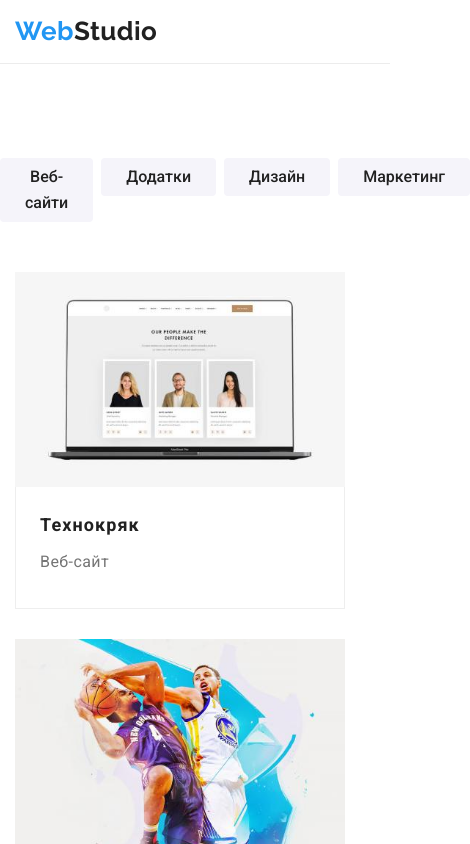
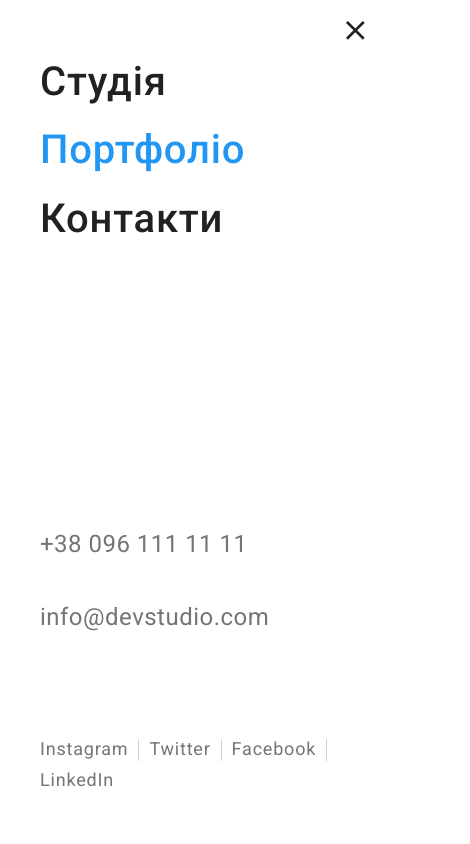
Before and after one commit to KSS1989/goit-markup-hw-08, a plain HTML site: page portfolio.html in a window 390 px wide. Shown: the top 844 px of the page, 470 px wide, since content can reach past the window. Drawn offline with nearby package versions, Linux system fonts and the light colour scheme.

Commit message:
mobile finish

```diff
--- a/portfolio.html
+++ b/portfolio.html
@@ -17,18 +17,26 @@
   <header class="page-header">
     <div class="conteiner conteiner__header">
       <nav class="nav">
-        <a class="logo" href="./index.html"><span class="web">Web</span>Studio</a>
+        <a class="logo" href="./index.html">
+          <span class="web">Web</span>Studio</a>
+
+
+        <button type="button" class="button-open js-open-menu" aria-controls="mobile">
+          <svg class="burgger-icon">
+            <use href="./images/mobile-menu.svg#icon-menu"></use>
+          </svg>
+        </button>
+
+
         <ul class="nav__list ">
           <li class="nav__item">
-
-            <a href="./index.html" class="nav__sate ">Студія</a>
-
+            <div class="current">
+              <a href="./index.html" class=" nav__sate nav__sate-current">Студія</a>
+            </div>
           </li>
           <li class="nav__item">
-            <div class="current">
-              <a href="./portfolio.html" class="nav__sate nav__sate-current">Портфоліо
-              </a>
-            </div>
+            <a href="./portfolio.html" class="nav__sate">Портфоліо
+            </a>
           </li>
           <li class="nav__item">
             <a href="#contacts" class="nav__sate">Контакти
@@ -430,6 +438,55 @@
       </div>
     </div>
   </footer>
+  <div class="mobile js-menu-container is-open mobile-none" id="mobile">
+    <ul class="mobile__list ">
+      <li class="mobile__item">
+        <div class="current">
+          <a href="./index.html" class="mobile__sate">Студія</a>
+        </div>
+      </li>
+      <li class="mobile__item">
+        <a href="./portfolio.html" class="mobile__sate nav__sate-current">Портфоліо
+        </a>
+      </li>
+      <li class="mobile__item">
+        <a href="#contacts" class="mobile__sate">Контакти
+        </a>
+      </li>
+    </ul>
+    <ul class="mobile-header">
+
+      <li class="mobile-header__item">
+        <a href="tel:+380961111111" class="mobile-header__link">
+          +38 096 111 11 11</a>
+      </li>
+      <li class="mobile-header__item">
+        <a href="mailto:info@devstudio.com" class="mobile-header__link">
+          info@devstudio.com</a>
+      </li>
+    </ul>
+    <ul class="mobile-social-list">
+      <li class="mobile-social-list__item">
+        <a href="https://instagram.com" class="mobile-social-list__link mobile-social-list__link-bottom">Instagram</a>
+      </li>
+      <li class="mobile-social-list__item">
+        <a href="https://twitter.com" class="mobile-social-list__link mobile-social-list__link-bottom">Twitter</a>
+      </li>
+      <li class="mobile-social-list__item">
+        <a href="https://facebook.com" class="mobile-social-list__link mobile-social-list__link-bottom">Facebook</a>
+      </li>
+      <li class="mobile-social-list__item">
+        <a href="https://linkedin.com" class="mobile-social-list__link mobile-social-list__link-bottom">LinkedIn</a>
+      </li>
+    </ul>
+    <button type="button" class="mobile__button-close js-close-menu">
+      <svg class="mobile-close-icon">
+        <use href="./images/mobile-menu.svg#icon-close"></use>
+      </svg>
+    </button>
+
+  </div>
+  <script src="./js/mobile.js"></script>
 
 </body>
 
--- a/sass/components/_mobile-menu.scss
+++ b/sass/components/_mobile-menu.scss
@@ -1,6 +1,3 @@
-.mobile.mobile-none {
-  display: none;
-}
 .mobile {
   position: fixed;
   top: 0;
@@ -17,6 +14,7 @@
   overflow-y: scroll;
   font-size: 40px;
   letter-spacing: 0.02em;
+  transform: translateX(100%);
   @media screen and (min-width: 768px) {
     display: none;
   }
@@ -36,7 +34,9 @@
     margin-bottom: 32px;
   }
 }
-
+.mobile.is-open {
+  transform: translateX(0);
+}
 .mobile-header {
   margin-top: auto;
   margin-bottom: 64px;
@@ -109,6 +109,8 @@
   right: 15px;
   width: 40px;
   height: 40px;
+  padding: 0;
+  margin: 0;
   border: none;
   background: $fon-color;
   fill: currentColor;
@@ -120,7 +122,7 @@
     display: none;
   }
 }
-.mobile-close {
+.mobile__button-close {
   position: absolute;
   padding: 0;
   margin: 0;
--- a/sass/components/_modal.scss
+++ b/sass/components/_modal.scss
@@ -14,11 +14,6 @@
   overflow-y: scroll;
   background-color: rgba(0, 0, 0, 0.2);
   transition: opacity 250ms $time-animacion;
-  @media screen and (max-width: 767px) {
-    padding-top: 93px;
-    padding-left: 15px;
-    padding-right: 15px;
-  }
 }
 
 .modal {
--- a/sass/components/portfolio/_button-portfolio.scss
+++ b/sass/components/portfolio/_button-portfolio.scss
@@ -3,7 +3,6 @@
   padding-bottom: 6px;
   padding-left: 25px;
   padding-right: 25px;
-
   font-family: inherit;
   font-weight: 500;
   font-size: 16px;
@@ -25,10 +24,20 @@
   }
   &-list {
     display: flex;
-    justify-content: center;
+
+    @media screen and (max-width: 767px) {
+      flex-wrap: wrap;
+    }
+    @media screen and (min-width: 768px) {
+      flex-wrap: nowrap;
+      justify-content: center;
+    }
   }
 
   &-item:not(:last-child) {
     margin-right: 8px;
+    @media screen and (max-width: 767px) {
+      margin-bottom: 15px;
+    }
   }
 }
--- a/sass/components/portfolio/_portfolio.scss
+++ b/sass/components/portfolio/_portfolio.scss
@@ -8,10 +8,11 @@
     margin-top: 50px;
   }
   &__item {
-    margin-right: 30px;
     margin-bottom: 30px;
     background-color: $fon-color;
-
+    @media screen and (min-width: 1200px) {
+      margin-right: 30px;
+    }
     &:nth-child(3n) {
       margin-right: 0;
     }
```
Also changed, not shown: index.html (+10 -5 lines), css/main.css, css/main.min.css, 2 other files.
